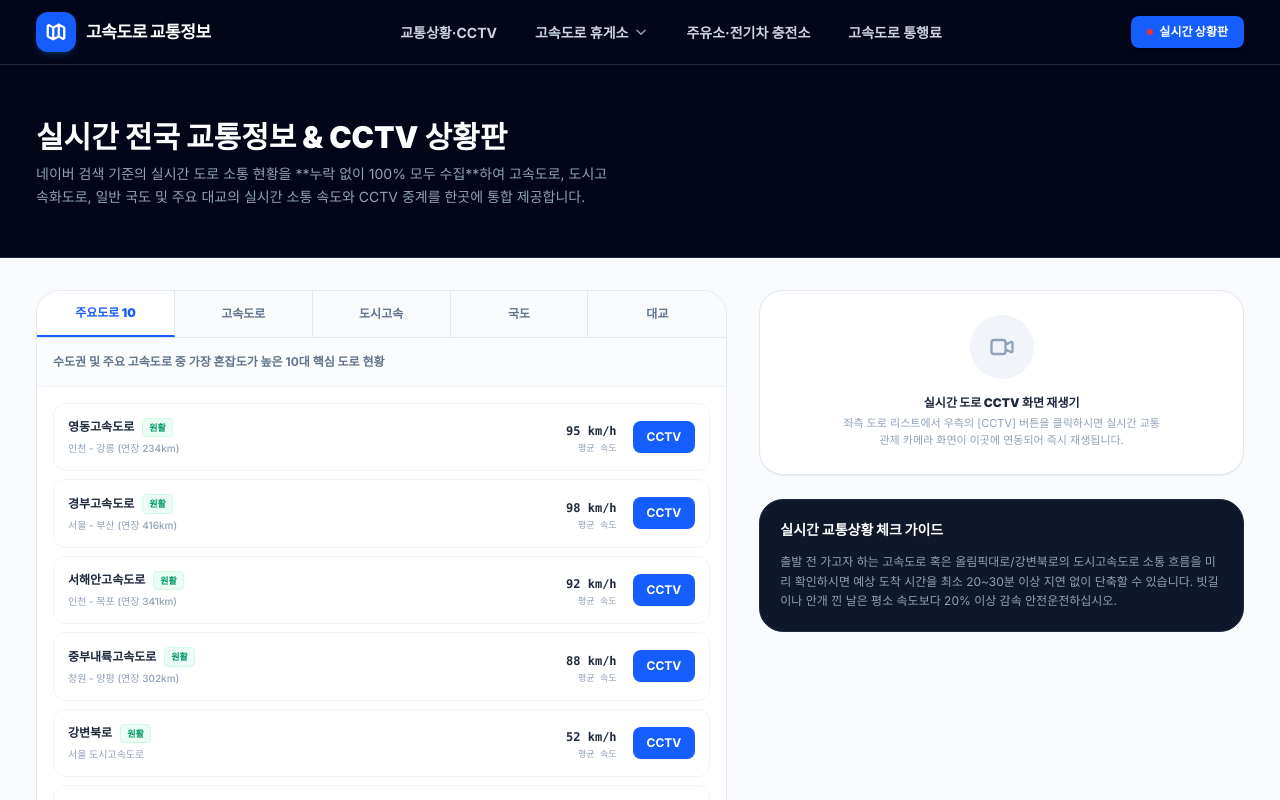
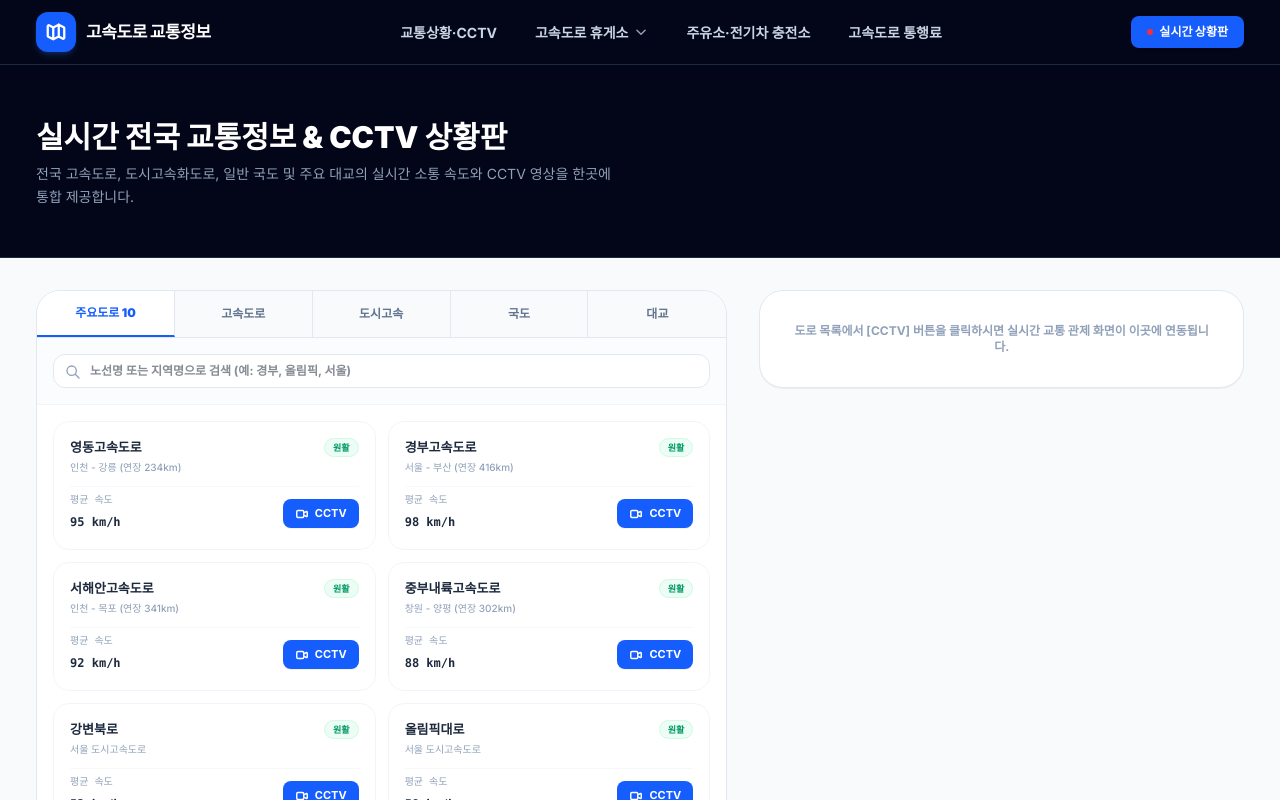
Before and after one commit to fnqlrtm123-code/highway-live, a Next.js app: page /traffic in a window 1280 px wide. Shown: the top 800 px of the page. Built offline with nearby package versions, Linux system fonts and the light colour scheme.

Commit message:
feat: redesign traffic cctv hub page with search-based grid layout, removing naver references and requested text

```diff
--- a/src/app/traffic/page.tsx
+++ b/src/app/traffic/page.tsx
@@ -229,19 +229,10 @@ const NAVER_TRAFFIC_DATA = {
 };
 
 type MainTab = 'major' | 'highway' | 'urban' | 'national' | 'bridge';
-type HighwayGroup = 'ㄱ~ㄴ' | 'ㄷ~ㅂ' | 'ㅅ~ㅇ' | 'ㅈ~ㅎ';
-type UrbanRegion = '서울' | '경기·인천' | '충청·대전' | '전라·광주' | '경북·대구' | '경남·부산';
-type NationalGroup = '1~20호선' | '21~40호선' | '41~90호선';
-type BridgeRegion = '서울' | '경기·인천' | '경남·부산';
 
 export default function TrafficPage() {
   const [activeTab, setActiveTab] = useState<MainTab>('major');
-
-  // 하위 필터 선택 상태
-  const [selectedHighwayGroup, setSelectedHighwayGroup] = useState<HighwayGroup>('ㄱ~ㄴ');
-  const [selectedUrbanRegion, setSelectedUrbanRegion] = useState<UrbanRegion>('서울');
-  const [selectedNationalGroup, setSelectedNationalGroup] = useState<NationalGroup>('1~20호선');
-  const [selectedBridgeRegion, setSelectedBridgeRegion] = useState<BridgeRegion>('서울');
+  const [searchTerm, setSearchTerm] = useState('');
 
   // 활성화된 CCTV 플레이어
   const [selectedCctv, setSelectedCctv] = useState<{
@@ -259,10 +250,83 @@ export default function TrafficPage() {
     return { text: '정체', color: 'bg-red-50 text-red-600 border-red-100' };
   };
 
+  // 모든 고속도로 데이터 평탄화
+  const allHighways = useMemo(() => {
+    const list: any[] = [];
+    Object.values(NAVER_TRAFFIC_DATA["고속도로"]).forEach((arr) => {
+      list.push(...arr);
+    });
+    return list.map((r, i) => ({
+      name: r.name,
+      detail: r.detail,
+      baseSpeed: r.baseSpeed,
+      type: 'highway',
+      cctvId: `cctv-gb-0${(i % 3) + 1}`,
+      x: 127.0275 + (i * 0.005),
+      y: 37.5216 - (i * 0.004)
+    }));
+  }, []);
+
+  // 모든 도시고속 데이터 평탄화
+  const allUrban = useMemo(() => {
+    const list: any[] = [];
+    Object.entries(NAVER_TRAFFIC_DATA["도시고속"]).forEach(([region, arr]) => {
+      arr.forEach((r) => {
+        list.push({ ...r, region });
+      });
+    });
+    return list.map((r, i) => ({
+      name: r.name,
+      detail: `${r.region} | ${r.detail}`,
+      baseSpeed: r.baseSpeed,
+      type: 'urban',
+      cctvId: `cctv-yd-0${(i % 2) + 1}`,
+      x: 126.9800 + (i * 0.003),
+      y: 37.5400 - (i * 0.002)
+    }));
+  }, []);
+
+  // 모든 국도 데이터 평탄화
+  const allNational = useMemo(() => {
+    const list: any[] = [];
+    Object.values(NAVER_TRAFFIC_DATA["국도"]).forEach((arr) => {
+      list.push(...arr);
+    });
+    return list.map((r, i) => ({
+      name: r.name,
+      detail: r.detail,
+      baseSpeed: r.baseSpeed,
+      type: 'national',
+      cctvId: `cctv-sh-0${(i % 2) + 1}`,
+      x: 127.1500 + (i * 0.004),
+      y: 36.8000 + (i * 0.003)
+    }));
+  }, []);
+
+  // 모든 대교 데이터 평탄화
+  const allBridge = useMemo(() => {
+    const list: any[] = [];
+    Object.entries(NAVER_TRAFFIC_DATA["대교"]).forEach(([region, arr]) => {
+      arr.forEach((r) => {
+        list.push({ ...r, region });
+      });
+    });
+    return list.map((r, i) => ({
+      name: r.name,
+      detail: `${r.region} | ${r.detail}`,
+      baseSpeed: r.baseSpeed,
+      type: 'bridge',
+      cctvId: `cctv-gb-0${(i % 3) + 1}`,
+      x: 126.9600 + (i * 0.0015),
+      y: 37.5100 - (i * 0.0005)
+    }));
+  }, []);
+
   // 노선 유형별 데이터 가상화 연동
   const currentRoadsList = useMemo(() => {
+    let list: any[] = [];
     if (activeTab === 'major') {
-      return NAVER_TRAFFIC_DATA["주요도로 10"].map(r => ({
+      list = NAVER_TRAFFIC_DATA["주요도로 10"].map(r => ({
         ...r,
         status: getStatus(r.baseSpeed, r.type).text,
         statusStyle: getStatus(r.baseSpeed, r.type).color,
@@ -270,67 +334,42 @@ export default function TrafficPage() {
         x: r.x,
         y: r.y
       }));
-    }
-
-    if (activeTab === 'highway') {
-      const list = NAVER_TRAFFIC_DATA["고속도로"][selectedHighwayGroup] || [];
-      return list.map((r, i) => ({
-        name: r.name,
-        detail: r.detail,
-        baseSpeed: r.baseSpeed,
+    } else if (activeTab === 'highway') {
+      list = allHighways.map(r => ({
+        ...r,
         status: getStatus(r.baseSpeed, 'highway').text,
         statusStyle: getStatus(r.baseSpeed, 'highway').color,
-        cctvId: `cctv-gb-0${(i % 3) + 1}`,
-        x: 127.0275 + (i * 0.05),
-        y: 37.5216 - (i * 0.04)
+      }));
+    } else if (activeTab === 'urban') {
+      list = allUrban.map(r => ({
+        ...r,
+        status: getStatus(r.baseSpeed, 'urban').text,
+        statusStyle: getStatus(r.baseSpeed, 'urban').color,
+      }));
+    } else if (activeTab === 'national') {
+      list = allNational.map(r => ({
+        ...r,
+        status: getStatus(r.baseSpeed, 'national').text,
+        statusStyle: getStatus(r.baseSpeed, 'national').color,
+      }));
+    } else if (activeTab === 'bridge') {
+      list = allBridge.map(r => ({
+        ...r,
+        status: getStatus(r.baseSpeed, 'bridge').text,
+        statusStyle: getStatus(r.baseSpeed, 'bridge').color,
       }));
     }
 
-    if (activeTab === 'urban') {
-      const list = NAVER_TRAFFIC_DATA["도시고속"][selectedUrbanRegion] || [];
-      return list.map((r, i) => ({
-        name: r.name,
-        detail: r.detail,
-        baseSpeed: r.baseSpeed,
-        status: getStatus(r.baseSpeed, 'urban').text,
-        statusStyle: getStatus(r.baseSpeed, 'urban').color,
-        cctvId: `cctv-yd-0${(i % 2) + 1}`,
-        x: 126.9800 + (i * 0.03),
-        y: 37.5400 - (i * 0.02)
-      }));
+    if (searchTerm.trim()) {
+      const term = searchTerm.toLowerCase();
+      list = list.filter(r =>
+        r.name.toLowerCase().includes(term) ||
+        r.detail.toLowerCase().includes(term)
+      );
     }
 
-    if (activeTab === 'national') {
-      const key = selectedNationalGroup.replace('호선', '') as '1~20' | '21~40' | '41~90';
-      const list = NAVER_TRAFFIC_DATA["국도"][key] || [];
-      return list.map((r, i) => ({
-        name: r.name,
-        detail: r.detail,
-        baseSpeed: r.baseSpeed,
-        status: getStatus(r.baseSpeed, 'national').text,
-        statusStyle: getStatus(r.baseSpeed, 'national').color,
-        cctvId: `cctv-sh-0${(i % 2) + 1}`,
-        x: 127.1500 + (i * 0.04),
-        y: 36.8000 + (i * 0.03)
-      }));
-    }
-
-    if (activeTab === 'bridge') {
-      const list = NAVER_TRAFFIC_DATA["대교"][selectedBridgeRegion] || [];
-      return list.map((r, i) => ({
-        name: r.name,
-        detail: r.detail,
-        baseSpeed: r.baseSpeed,
-        status: getStatus(r.baseSpeed, 'bridge').text,
-        statusStyle: getStatus(r.baseSpeed, 'bridge').color,
-        cctvId: `cctv-gb-0${(i % 3) + 1}`,
-        x: 126.9600 + (i * 0.015),
-        y: 37.5100 - (i * 0.005)
-      }));
-    }
-
-    return [];
-  }, [activeTab, selectedHighwayGroup, selectedUrbanRegion, selectedNationalGroup, selectedBridgeRegion]);
+    return list;
+  }, [activeTab, allHighways, allUrban, allNational, allBridge, searchTerm]);
 
   return (
     <main className="flex-grow bg-slate-50 pb-24">
@@ -339,7 +378,7 @@ export default function TrafficPage() {
         <div className="mx-auto max-w-[1240px] px-4">
           <h1 className="text-2xl md:text-3xl font-black mt-1.5">실시간 전국 교통정보 & CCTV 상황판</h1>
           <p className="text-xs md:text-sm text-slate-400 mt-2 max-w-xl leading-relaxed">
-            네이버 검색 기준의 실시간 도로 소통 현황을 **누락 없이 100% 모두 수집**하여 고속도로, 도시고속화도로, 일반 국도 및 주요 대교의 실시간 소통 속도와 CCTV 중계를 한곳에 통합 제공합니다.
+            전국 고속도로, 도시고속화도로, 일반 국도 및 주요 대교의 실시간 소통 속도와 CCTV 영상을 한곳에 통합 제공합니다.
           </p>
         </div>
       </section>
@@ -353,135 +392,92 @@ export default function TrafficPage() {
       <section className="max-w-[1240px] mx-auto px-4 mt-8 grid grid-cols-1 lg:grid-cols-12 gap-8 items-start">
 
         {/* 좌측: 카테고리 탭 및 도로 리스트 */}
-        <div className="lg:col-span-7 bg-white border border-slate-200 rounded-3xl shadow-2xs overflow-hidden flex flex-col min-h-[600px]">
+        <div className="lg:col-span-7 bg-white border border-slate-200 rounded-3xl shadow-2xs overflow-hidden flex flex-col min-h-[650px]">
 
-          {/* 네이버 검색 스타일 카테고리 탭 */}
+          {/* 카테고리 탭 */}
           <div className="grid grid-cols-5 border-b border-slate-200 bg-slate-50">
             <button
-              onClick={() => { setActiveTab('major'); setSelectedCctv(null); }}
+              onClick={() => { setActiveTab('major'); setSelectedCctv(null); setSearchTerm(''); }}
               className={`py-3.5 text-xs font-black border-r border-slate-200 transition-colors ${activeTab === 'major' ? 'bg-white text-blue-600 border-b-2 border-b-blue-600' : 'text-slate-500 hover:text-slate-800'}`}
             >
               주요도로 10
             </button>
             <button
-              onClick={() => { setActiveTab('highway'); setSelectedCctv(null); }}
+              onClick={() => { setActiveTab('highway'); setSelectedCctv(null); setSearchTerm(''); }}
               className={`py-3.5 text-xs font-black border-r border-slate-200 transition-colors ${activeTab === 'highway' ? 'bg-white text-blue-600 border-b-2 border-b-blue-600' : 'text-slate-500 hover:text-slate-800'}`}
             >
               고속도로
             </button>
             <button
-              onClick={() => { setActiveTab('urban'); setSelectedCctv(null); }}
+              onClick={() => { setActiveTab('urban'); setSelectedCctv(null); setSearchTerm(''); }}
               className={`py-3.5 text-xs font-black border-r border-slate-200 transition-colors ${activeTab === 'urban' ? 'bg-white text-blue-600 border-b-2 border-b-blue-600' : 'text-slate-500 hover:text-slate-800'}`}
             >
               도시고속
             </button>
             <button
-              onClick={() => { setActiveTab('national'); setSelectedCctv(null); }}
+              onClick={() => { setActiveTab('national'); setSelectedCctv(null); setSearchTerm(''); }}
               className={`py-3.5 text-xs font-black border-r border-slate-200 transition-colors ${activeTab === 'national' ? 'bg-white text-blue-600 border-b-2 border-b-blue-600' : 'text-slate-500 hover:text-slate-800'}`}
             >
               국도
             </button>
             <button
-              onClick={() => { setActiveTab('bridge'); setSelectedCctv(null); }}
+              onClick={() => { setActiveTab('bridge'); setSelectedCctv(null); setSearchTerm(''); }}
               className={`py-3.5 text-xs font-black transition-colors ${activeTab === 'bridge' ? 'bg-white text-blue-600 border-b-2 border-b-blue-600' : 'text-slate-500 hover:text-slate-800'}`}
             >
               대교
             </button>
           </div>
 
-          {/* 하위 그룹 필터링 버튼 (선택된 카테고리에 맞춰 노출) */}
-          <div className="p-4 bg-slate-50/50 border-b border-slate-100 flex flex-wrap gap-1.5 items-center">
-
-            {/* 고속도로 초성 필터 */}
-            {activeTab === 'highway' && (
-              <>
-                <span className="text-[10px] font-black text-slate-400 mr-2 uppercase">초성 그룹</span>
-                {(['ㄱ~ㄴ', 'ㄷ~ㅂ', 'ㅅ~ㅇ', 'ㅈ~ㅎ'] as HighwayGroup[]).map(group => (
+          {/* 검색 바 */}
+          <div className="p-4 border-b border-slate-100 bg-slate-50/50 flex items-center gap-2">
+            <div className="relative flex-1">
+              <input
+                type="text"
+                placeholder="노선명 또는 지역명으로 검색 (예: 경부, 올림픽, 서울)"
+                value={searchTerm}
+                onChange={(e) => setSearchTerm(e.target.value)}
+                className="w-full pl-9 pr-4 py-2 text-xs border border-slate-200 rounded-xl bg-white focus:outline-none focus:border-blue-600 font-bold"
+              />
+              <svg className="absolute left-3 top-2.5 w-4 h-4 text-slate-400" fill="none" stroke="currentColor" strokeWidth="2.5" viewBox="0 0 24 24">
+                <path strokeLinecap="round" strokeLinejoin="round" strokeWidth="2" d="M21 21l-6-6m2-5a7 7 0 11-14 0 7 7 0 0114 0z" />
+              </svg>
+            </div>
+            {searchTerm && (
               <button
-                    key={group}
-                    onClick={() => setSelectedHighwayGroup(group)}
-                    className={`px-3 py-1 rounded-lg text-xs font-bold border transition-colors ${selectedHighwayGroup === group ? 'bg-blue-600 border-blue-600 text-white' : 'bg-white border-slate-200 text-slate-600 hover:bg-slate-100'}`}
+                onClick={() => setSearchTerm('')}
+                className="text-[11px] font-bold text-slate-400 hover:text-slate-650 bg-slate-150 px-2.5 py-1.5 rounded-lg"
               >
-                    {group}
+                초기화
               </button>
-                ))}
-              </>
-            )}
-
-            {/* 도시고속 권역 필터 */}
-            {activeTab === 'urban' && (
-              <>
-                <span className="text-[10px] font-black text-slate-400 mr-2 uppercase">지역 권역</span>
-                {(['서울', '경기·인천', '충청·대전', '전라·광주', '경북·대구', '경남·부산'] as UrbanRegion[]).map(region => (
-                  <button
-                    key={region}
-                    onClick={() => setSelectedUrbanRegion(region)}
-                    className={`px-3 py-1 rounded-lg text-[11px] font-bold border transition-colors ${selectedUrbanRegion === region ? 'bg-blue-600 border-blue-600 text-white' : 'bg-white border-slate-200 text-slate-600 hover:bg-slate-100'}`}
-                  >
-                    {region}
-                  </button>
-                ))}
-              </>
-            )}
-
-            {/* 국도 노선번호 필터 */}
-            {activeTab === 'national' && (
-              <>
-                <span className="text-[10px] font-black text-slate-400 mr-2 uppercase">국도 노선</span>
-                {(['1~20호선', '21~40호선', '41~90호선'] as NationalGroup[]).map(group => (
-                  <button
-                    key={group}
-                    onClick={() => setSelectedNationalGroup(group)}
-                    className={`px-3 py-1 rounded-lg text-xs font-bold border transition-colors ${selectedNationalGroup === group ? 'bg-blue-600 border-blue-600 text-white' : 'bg-white border-slate-200 text-slate-600 hover:bg-slate-100'}`}
-                  >
-                    {group}
-                  </button>
-                ))}
-              </>
-            )}
-
-            {/* 대교 권역 필터 */}
-            {activeTab === 'bridge' && (
-              <>
-                <span className="text-[10px] font-black text-slate-400 mr-2 uppercase">다리 권역</span>
-                {(['서울', '경기·인천', '경남·부산'] as BridgeRegion[]).map(region => (
-                  <button
-                    key={region}
-                    onClick={() => setSelectedBridgeRegion(region)}
-                    className={`px-3 py-1 rounded-lg text-xs font-bold border transition-colors ${selectedBridgeRegion === region ? 'bg-blue-600 border-blue-600 text-white' : 'bg-white border-slate-200 text-slate-600 hover:bg-slate-100'}`}
-                  >
-                    {region}
-                  </button>
-                ))}
-              </>
-            )}
-
-            {activeTab === 'major' && (
-              <span className="text-xs font-bold text-slate-500">수도권 및 주요 고속도로 중 가장 혼잡도가 높은 10대 핵심 도로 현황</span>
             )}
           </div>
 
-          {/* 소통 리스트 출력 */}
-          <div className="p-4 flex-grow overflow-y-auto max-h-[500px] space-y-2">
+          {/* 소통 리스트 (직관적인 2열 그리드 레이아웃) */}
+          <div className="p-4 flex-grow overflow-y-auto max-h-[550px]">
+            <div className="grid grid-cols-1 md:grid-cols-2 gap-3">
               {currentRoadsList.map((road, idx) => (
                 <div
                   key={idx}
-                className={`p-3.5 rounded-xl border flex justify-between items-center transition-all ${selectedCctv?.name === road.name ? 'bg-blue-50 border-blue-300' : 'bg-white border-slate-100 hover:bg-slate-50'}`}
+                  className={`p-4 rounded-2xl border flex flex-col justify-between gap-3 transition-all ${
+                    selectedCctv?.name === road.name
+                      ? 'bg-blue-50/60 border-blue-400 shadow-sm'
+                      : 'bg-white border-slate-100 hover:border-slate-300 hover:shadow-xs'
+                  }`}
                 >
-                <div className="space-y-1">
-                  <div className="flex items-center gap-2">
-                    <span className="text-xs font-black text-slate-800">{road.name}</span>
-                    <span className={`text-[9px] font-black px-1.5 py-0.5 rounded border ${road.statusStyle}`}>
+                  <div className="flex justify-between items-start gap-2">
+                    <div className="space-y-1 min-w-0">
+                      <span className="text-[13px] font-black text-slate-800 truncate block">{road.name}</span>
+                      <span className="text-[10px] text-slate-400 block font-medium leading-tight truncate">{road.detail}</span>
+                    </div>
+                    <span className={`text-[9px] font-black px-2 py-0.5 rounded-full border shrink-0 ${road.statusStyle}`}>
                       {road.status}
                     </span>
                   </div>
-                  <span className="text-[10px] text-slate-400 block font-medium">{road.detail}</span>
-                </div>
 
-                <div className="flex items-center gap-4">
-                  <div className="text-right font-mono">
+                  <div className="flex items-center justify-between pt-2 border-t border-slate-100/60">
+                    <div className="font-mono text-left">
+                      <span className="text-[10px] text-slate-400 block leading-none mb-1">평균 속도</span>
                       <span className="text-xs font-black text-slate-800">{road.baseSpeed} km/h</span>
-                    <span className="text-[9px] text-slate-400 block">평균 속도</span>
                     </div>
                     <button
                       onClick={() => setSelectedCctv({
@@ -490,27 +486,25 @@ export default function TrafficPage() {
                         y: road.y || 37.5216,
                         name: road.name
                       })}
-                    className="bg-blue-600 hover:bg-blue-700 text-white font-bold text-xs px-3.5 py-2 rounded-lg transition-colors shadow-2xs"
+                      className="bg-blue-600 hover:bg-blue-700 text-white font-bold text-[11px] px-3 py-1.5 rounded-lg transition-colors flex items-center gap-1.5 shadow-2xs"
                     >
+                      <svg className="w-3.5 h-3.5" fill="none" viewBox="0 0 24 24" stroke="currentColor">
+                        <path strokeLinecap="round" strokeLinejoin="round" strokeWidth="2.5" d="M15 10l4.553-2.276A1 1 0 0121 8.618v6.764a1 1 0 01-1.447.894L15 14M5 18h8a2 2 0 002-2V8a2 2 0 00-2-2H5a2 2 0 00-2 2v8a2 2 0 002 2z" />
+                      </svg>
                       CCTV
                     </button>
                   </div>
                 </div>
               ))}
+            </div>
             {currentRoadsList.length === 0 && (
-              <p className="text-center text-slate-400 text-xs py-8 font-bold">표시할 도로 정보가 없습니다.</p>
+              <p className="text-center text-slate-400 text-xs py-12 font-bold">검색 결과에 맞는 도로 정보가 없습니다.</p>
             )}
           </div>
-
-          <div className="p-3 bg-slate-50 border-t border-slate-100 text-right text-[10px] text-slate-400 font-bold">
-            현재 탭 수집 완료 개수: {currentRoadsList.length}개소
         </div>
 
-        </div>
-
-        {/* 우측: 선택된 CCTV 재생 화면 및 부가 정보 */}
-        <div className="lg:col-span-5 space-y-6">
-
+        {/* 우측: 선택된 CCTV 재생 화면 */}
+        <div className="lg:col-span-5">
           {selectedCctv ? (
             <div className="bg-slate-900 text-white rounded-3xl overflow-hidden border border-slate-800 shadow-md">
               <div className="p-4 border-b border-slate-800 flex justify-between items-center bg-slate-950">
@@ -528,29 +522,10 @@ export default function TrafficPage() {
               />
             </div>
           ) : (
-            <div className="bg-white border border-slate-200 rounded-3xl p-6 shadow-2xs text-center space-y-4">
-              <div className="w-16 h-16 bg-slate-100 rounded-full flex items-center justify-center mx-auto text-slate-400">
-                <svg className="w-7 h-7 text-slate-400" fill="none" viewBox="0 0 24 24" stroke="currentColor">
-                  <path strokeLinecap="round" strokeLinejoin="round" strokeWidth="2" d="M15 10l4.553-2.276A1 1 0 0121 8.618v6.764a1 1 0 01-1.447.894L15 14M5 18h8a2 2 0 002-2V8a2 2 0 00-2-2H5a2 2 0 00-2 2v8a2 2 0 002 2z" />
-                </svg>
-              </div>
-              <div className="space-y-1">
-                <h3 className="text-xs font-black text-slate-800">실시간 도로 CCTV 화면 재생기</h3>
-                <p className="text-[11px] text-slate-400 leading-relaxed max-w-xs mx-auto">
-                  좌측 도로 리스트에서 우측의 [CCTV] 버튼을 클릭하시면 실시간 교통 관제 카메라 화면이 이곳에 연동되어 즉시 재생됩니다.
-                </p>
-              </div>
+            <div className="bg-white border border-slate-200 rounded-3xl p-8 shadow-2xs text-center">
+              <p className="text-xs font-bold text-slate-400">도로 목록에서 [CCTV] 버튼을 클릭하시면 실시간 교통 관제 화면이 이곳에 연동됩니다.</p>
             </div>
           )}
-
-          {/* 안전 운전 안내 */}
-          <div className="bg-slate-900 text-white rounded-3xl p-5 border border-slate-800 space-y-3">
-            <h4 className="text-sm font-black">실시간 교통상황 체크 가이드</h4>
-            <p className="text-xs text-slate-400 leading-relaxed">
-              출발 전 가고자 하는 고속도로 혹은 올림픽대로/강변북로의 도시고속도로 소통 흐름을 미리 확인하시면 예상 도착 시간을 최소 20~30분 이상 지연 없이 단축할 수 있습니다. 빗길이나 안개 낀 날은 평소 속도보다 20% 이상 감속 안전운전하십시오.
-            </p>
-          </div>
-
         </div>
 
       </section>
```
Lines whose indentation alone changed are shown as unchanged.
